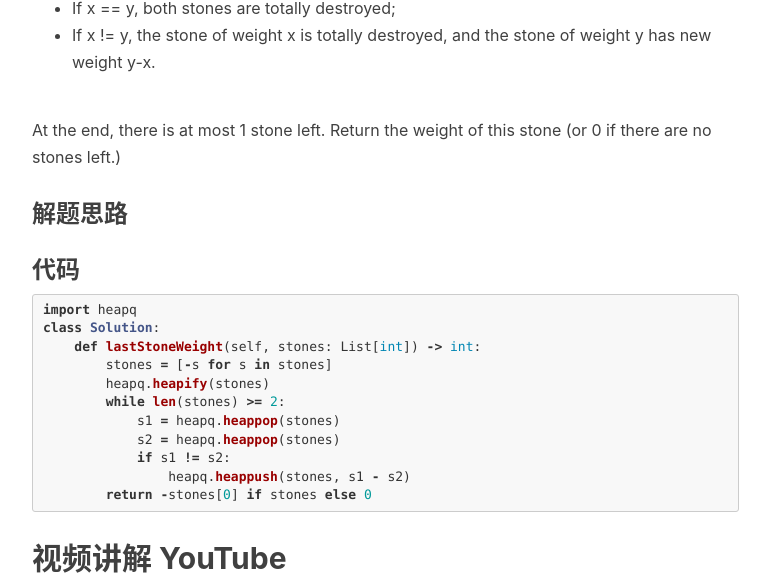
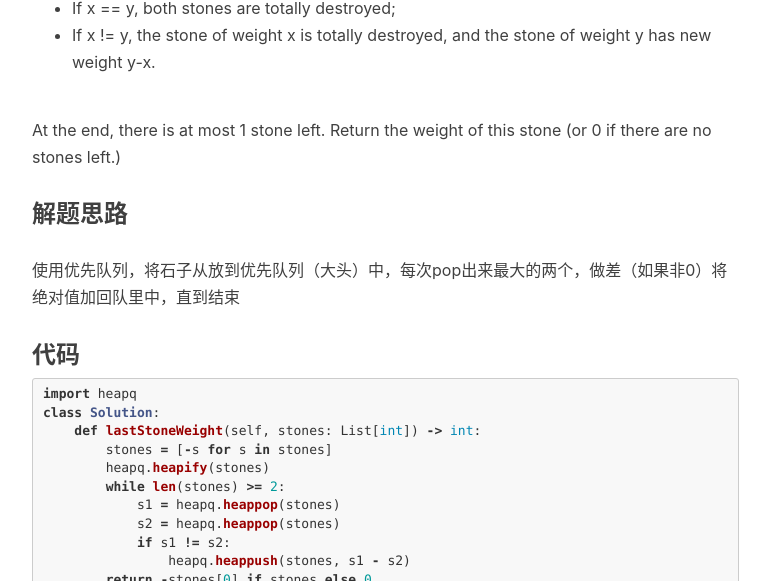
Before and after one commit to MaxMing0/MaxMing0.github.io, a Jekyll site: the page built from _posts/2020-04-26-Last-Stone-Weight.md, in a window 1280 px wide and 900 px high, scrolled down 770 px, cut to the strip 0-581 px from the top of the window. Shown: the whole strip, without its empty margins (233-1003 px from the left). Built offline with Jekyll 4.4.1, drawn with Linux system fonts in a browser that asks for light colours; nearby versions of some CDN libraries; comment, search, counter and statistics services are not loaded.

Commit message:
Update 2020-04-26-Last-Stone-Weight.md

````diff
--- a/_posts/2020-04-26-Last-Stone-Weight.md
+++ b/_posts/2020-04-26-Last-Stone-Weight.md
@@ -28,7 +28,7 @@ At the end, there is at most 1 stone left.  Return the weight of this stone (or
 
 ### 解题思路
 
-
+使用优先队列，将石子从放到优先队列（大头）中，每次pop出来最大的两个，做差（如果非0）将绝对值加回队里中，直到结束
 
 ### 代码
 ```python
````
